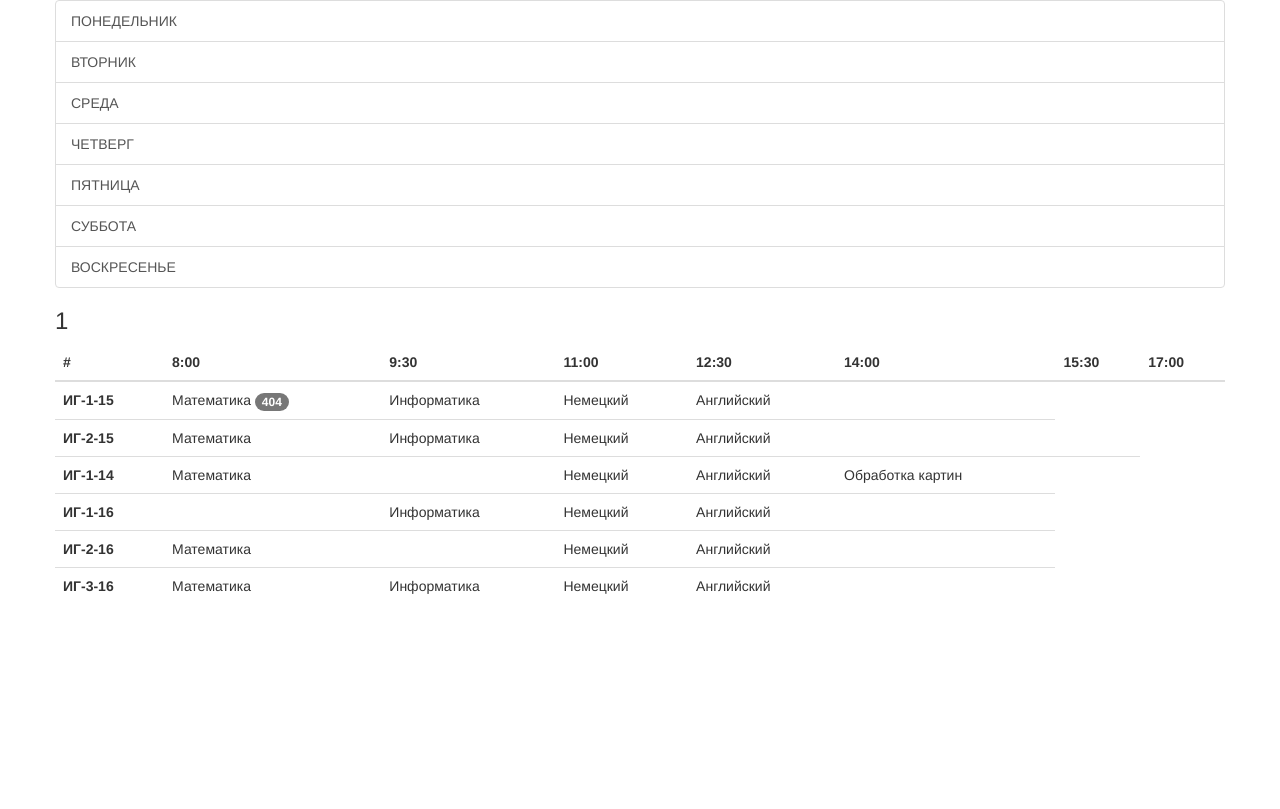
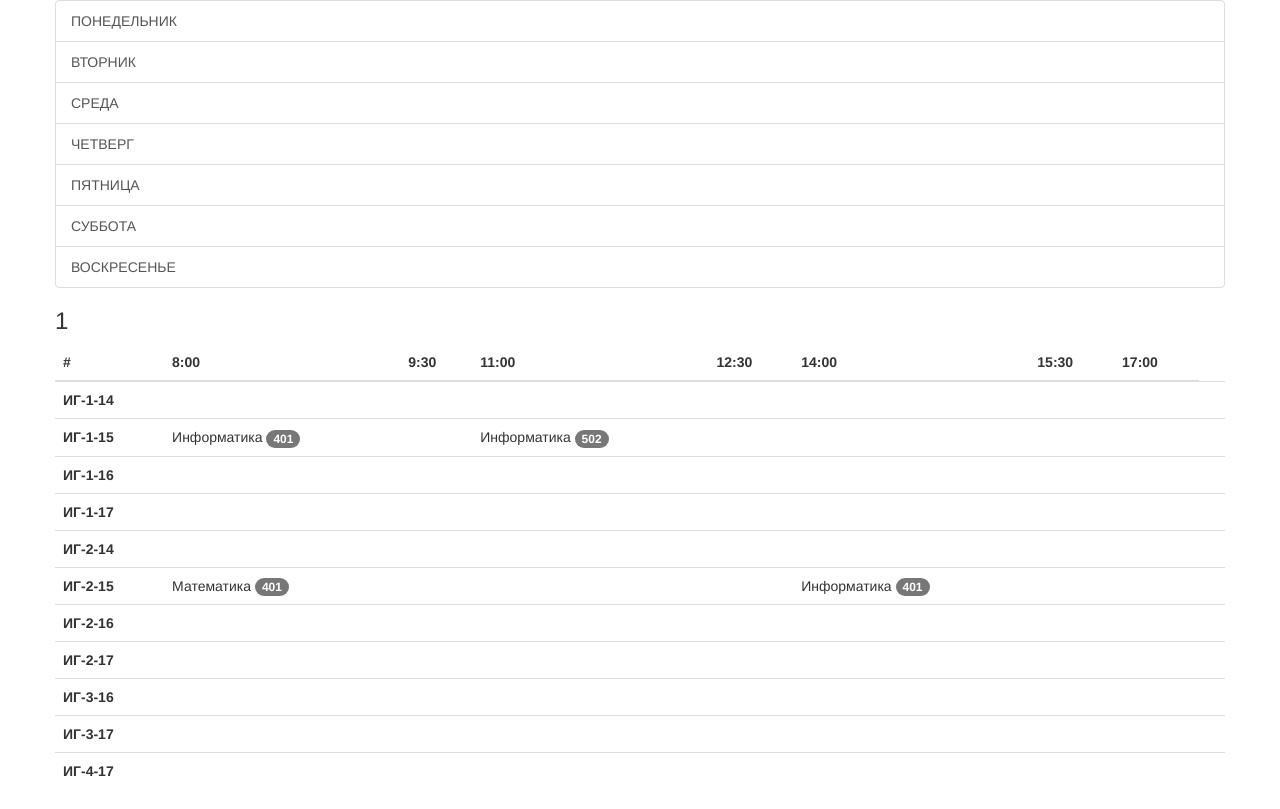
Before and after one commit to MuratRuslan/dekanat-frontend, an Angular app: page /detail/1 in a window 1280 px wide. Built offline with nearby package versions, Linux system fonts and the light colour scheme.

Commit message:
prototype

```diff
--- a/src/app/app.module.ts
+++ b/src/app/app.module.ts
@@ -8,6 +8,7 @@ import { WeekdayTimetableComponent } from './weekday-timetable/weekday-timetable
 import { WeekdayListComponent } from './weekday-list/weekday-list.component';
 import {AppRoutingModule} from './app-routing.module';
 import {FormsModule} from '@angular/forms';
+import { LessonComponent } from './lesson/lesson.component';
 
 @NgModule({
   declarations: [
@@ -15,7 +16,8 @@ import {FormsModule} from '@angular/forms';
     GroupListComponent,
     GroupTimetableComponent,
     WeekdayTimetableComponent,
-    WeekdayListComponent
+    WeekdayListComponent,
+    LessonComponent
   ],
   imports: [
     BrowserModule,
--- /dev/null
+++ b/src/app/lesson/lesson.component.html
@@ -0,0 +1,8 @@
+<input list="browsers">
+<datalist id="browsers">
+  <option value="Internet Explorer">
+  <option value="Firefox">
+  <option value="Chrome">
+  <option value="Opera">
+  <option value="Safari">
+</datalist>
--- /dev/null
+++ b/src/app/lesson/lesson.component.ts
@@ -0,0 +1,15 @@
+import { Component, OnInit } from '@angular/core';
+
+@Component({
+  selector: 'app-lesson',
+  templateUrl: './lesson.component.html',
+  styleUrls: ['./lesson.component.css']
+})
+export class LessonComponent implements OnInit {
+
+  constructor() { }
+
+  ngOnInit() {
+  }
+
+}
--- a/src/app/shared/para.ts
+++ b/src/app/shared/para.ts
@@ -1,13 +1,53 @@
 export class Para {
-  name: string;
-  time: string;
-  type: string;
-  room: string;
-  teacher: string;
-  weekday: Weekday;
+  name:   string;
+  time:   string;
+  type:   string;
+  room:   string;
+  teacher:  string;
+  weekday:  Weekday;
 }
 
 export class Weekday {
-  static weekdays = ['ПОНЕДЕЛЬНИК', 'ВТОРНИК', 'СРЕДА', 'ЧЕТВЕРГ', 'ПЯТНИЦА',
-    'СУББОТА', 'ВОСКРЕСЕНЬЕ'];
+  static weekdays = ['ПОНЕДЕЛЬНИК',  'ВТОРНИК',  'СРЕДА',  'ЧЕТВЕРГ',  'ПЯТНИЦА', 'СУББОТА',  'ВОСКРЕСЕНЬЕ'];
+
+  static monday: Lesson[] = [{'id': 3, 'day': 'MONDAY', 'subject': {'id': 2, 'name':
+    'Информатика', 'teachers': []}, 'room': {'id': 1, 'name': '502'},
+    'gruppa': {'id': 1, 'name': 'IG-1-15'}, 'time': '11:00:00'}, {'id': 5, 'day': 'MONDAY',
+    'subject': {'id': 1, 'name': 'Математика', 'teachers': []}, 'room': {'id': 2, 'name': '401'}, 'gruppa':
+      {'id': 2, 'name': 'IG-2-15'}, 'time': '08:00:00'}, {'id': 9, 'day': 'MONDAY', 'subject': {'id': 2,
+    'name': 'Информатика', 'teachers': []}, 'room': {'id': 2, 'name': '401'}, 'gruppa': {'id': 1, 'name':
+    'IG-1-15'}, 'time': '08:00:00'}, {'id': 10, 'day': 'MONDAY', 'subject': {'id': 2, 'name': 'Информатика',
+    'teachers': []}, 'room': {'id': 2, 'name': '401'}, 'gruppa': {'id': 2, 'name': 'IG-2-15'}, 'time': '14:00:00'}];
 }
+
+export class Lesson {
+  id: number;
+  day: string;
+  subject: Subject;
+  gruppa: Gruppa;
+  time: string;
+  room: Room;
+}
+
+export class Subject {
+  id: number;
+  name: string;
+  teachers: Teacher[];
+}
+
+export class Teacher {
+  id: number;
+  name: string;
+  surname: string;
+  middleName: string;
+}
+
+export class Gruppa {
+  id: number;
+  name: string;
+}
+
+export class Room {
+  id: number;
+  name: string;
+}
--- a/src/app/weekday-timetable/weekday-timetable.component.html
+++ b/src/app/weekday-timetable/weekday-timetable.component.html
@@ -1,3 +1,4 @@
+
 <h3>{{weekday}}</h3>
 <table class="table">
   <thead>
@@ -13,74 +14,16 @@
   </tr>
   </thead>
   <tbody>
-  <tr>
-    <th scope="row">ИГ-1-15</th>
-    <td>Математика <span class="badge">404</span></td>
-    <td>Информатика</td>
-    <td>Немецкий</td>
-    <td>Английский</td>
-    <td></td>
-  </tr>
-  <tr>
-    <th scope="row">ИГ-2-15</th>
-    <td>Математика</td>
-    <td>Информатика</td>
-    <td>Немецкий</td>
-    <td>Английский</td>
-    <td></td>
-  </tr>
-  <tr>
-    <th scope="row">ИГ-1-14</th>
-    <td>Математика</td>
-    <td></td>
-    <td>Немецкий</td>
-    <td>Английский</td>
-    <td>Обработка картин</td>
-    <td></td>
-  </tr>
-  <tr>
-    <th scope="row">ИГ-1-16</th>
-    <td></td>
-    <td>Информатика</td>
-    <td>Немецкий</td>
-    <td>Английский</td>
-    <td></td>
-  </tr>
-  <tr>
-    <th scope="row">ИГ-2-16</th>
-    <td>Математика</td>
-    <td></td>
-    <td>Немецкий</td>
-    <td>Английский</td>
-    <td></td>
-  </tr>
-  <tr>
-    <th scope="row">ИГ-3-16</th>
-    <td>Математика</td>
-    <td>Информатика</td>
-    <td>Немецкий</td>
-    <td>Английский</td>
-    <td></td>
+  <tr *ngFor="let group of groups">
+    <th scope="row">{{group.name}}</th>
+    <td > <span *ngFor="let lesson of getLessonsByGroupIdAndTime(group.id, '08:00:00')"> {{lesson.subject.name}} <span class="badge">{{lesson.room.name}}</span></span> </td>
+    <td > <span *ngFor="let lesson of getLessonsByGroupIdAndTime(group.id, '09:30:00')"> {{lesson.subject.name}} <span class="badge">{{lesson.room.name}}</span></span> </td>
+    <td > <span *ngFor="let lesson of getLessonsByGroupIdAndTime(group.id, '11:00:00')"> {{lesson.subject.name}} <span class="badge">{{lesson.room.name}}</span></span> </td>
+    <td > <span *ngFor="let lesson of getLessonsByGroupIdAndTime(group.id, '12:30:00')"> {{lesson.subject.name}} <span class="badge">{{lesson.room.name}}</span></span> </td>
+    <td > <span *ngFor="let lesson of getLessonsByGroupIdAndTime(group.id, '14:00:00')"> {{lesson.subject.name}} <span class="badge">{{lesson.room.name}}</span></span> </td>
+    <td > <span *ngFor="let lesson of getLessonsByGroupIdAndTime(group.id, '15:30:00')"> {{lesson.subject.name}} <span class="badge">{{lesson.room.name}}</span></span> </td>
+    <td > <span *ngFor="let lesson of getLessonsByGroupIdAndTime(group.id, '17:00:00')"> {{lesson.subject.name}} <span class="badge">{{lesson.room.name}}</span></span> </td>
+    <td > <span *ngFor="let lesson of getLessonsByGroupIdAndTime(group.id, '17:00:00')"> {{lesson.subject.name}} <span class="badge">{{lesson.room.name}}</span></span> </td>
   </tr>
   </tbody>
 </table>
-
-<div class="modal" tabindex="-1" role="dialog">
-  <div class="modal-dialog" role="document">
-    <div class="modal-content">
-      <div class="modal-header">
-        <h5 class="modal-title">Modal title</h5>
-        <button type="button" class="close" data-dismiss="modal" aria-label="Close">
-          <span aria-hidden="true">&times;</span>
-        </button>
-      </div>
-      <div class="modal-body">
-        <p>Modal body text goes here.</p>
-      </div>
-      <div class="modal-footer">
-        <button type="button" class="btn btn-primary">Save changes</button>
-        <button type="button" class="btn btn-secondary" data-dismiss="modal">Close</button>
-      </div>
-    </div>
-  </div>
-</div>
--- a/src/app/weekday-timetable/weekday-timetable.component.ts
+++ b/src/app/weekday-timetable/weekday-timetable.component.ts
@@ -1,6 +1,8 @@
 import {Component, Input, OnInit} from '@angular/core';
 import {ActivatedRoute, ParamMap} from '@angular/router';
 import 'rxjs/add/operator/switchMap';
+import {Gruppa, Lesson, Weekday} from '../shared/para';
+import {forEach} from '@angular/router/src/utils/collection';
 @Component({
   selector: 'app-weekday-timetable',
   templateUrl: './weekday-timetable.component.html',
@@ -8,6 +10,12 @@ import 'rxjs/add/operator/switchMap';
 })
 export class WeekdayTimetableComponent implements OnInit {
   weekday: string;
+  timetable: Lesson[] = Weekday.monday;
+  groups:  Gruppa[] = [{'id' : 3,  'name' : 'ИГ-1-14'  },  {'id'  : 1,  'name'  : 'ИГ-1-15'  },
+    {'id'  : 5,  'name'  : 'ИГ-1-16'  },  {'id'  : 8,  'name'  : 'ИГ-1-17'  },  {'id'  : 4,  'name'  : 'ИГ-2-14' },
+    {'id' : 2,  'name' : 'ИГ-2-15' },  {'id' : 6,  'name' : 'ИГ-2-16' },  {'id' : 9,  'name' : 'ИГ-2-17' },
+    {'id' : 7,  'name' : 'ИГ-3-16' },  {'id' : 10,  'name' : 'ИГ-3-17' },  {'id' : 11,  'name' : 'ИГ-4-17' }];
+  times: string[] = [];
   constructor(private route: ActivatedRoute) { }
 
   ngOnInit() {
@@ -18,7 +26,13 @@ export class WeekdayTimetableComponent implements OnInit {
         return params.get('day');
       })
       .subscribe(day => this.weekday += day);
-    console.log(this.weekday);
   }
 
+  getLessonByGroup(id: number): Lesson[] {
+    return this.timetable.filter( obj => obj.gruppa.id === id);
+  }
+
+  getLessonsByGroupIdAndTime(id: number, time: string): Lesson[] {
+    return this.timetable.filter( obj => (obj.gruppa.id === id) && (obj.time === time));
+  }
 }
```
Also changed, not shown: src/app/service/lesson-service.ts (added, +7 -0 lines), src/app/lesson/lesson.component.css (added), 1 other file (tests, documents, lock files or other folders).
